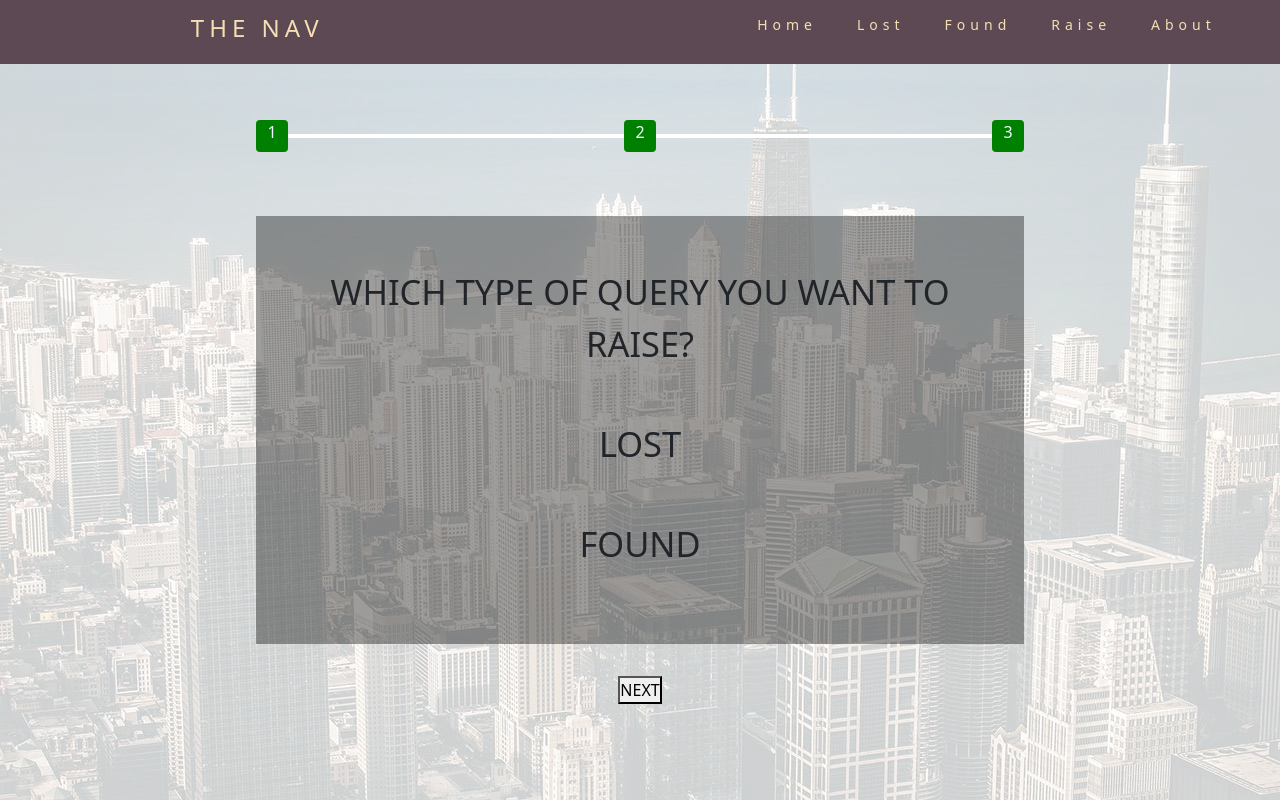
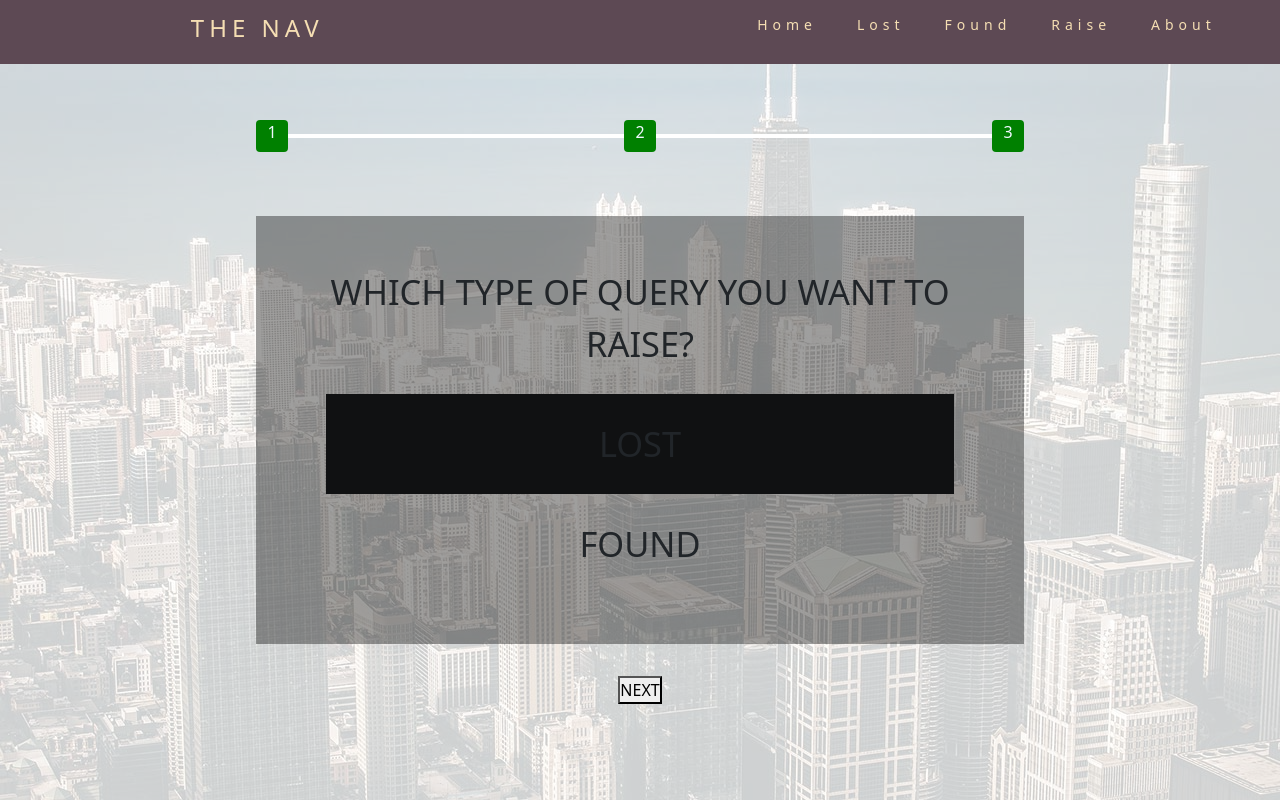
Before and after one commit to veer-daksh/lostandfound, a React (Create React App) app in the folder frontend/sample/: page /raise in a window 1280 px wide. Built offline with nearby package versions, Linux system fonts and the light colour scheme; the HTML template or start-up script is replaced by a standard one.

Commit message:
raise schema adjusted

```diff
--- a/frontend/sample/src/components/Raise.js
+++ b/frontend/sample/src/components/Raise.js
@@ -1,5 +1,4 @@
 import React from 'react';
-import APIService from './APIService';
 import UserService from '../services/UserService';
 
 export default function Raise() {
@@ -8,14 +7,10 @@ export default function Raise() {
     location: '',
     brand: '',
     color: '',
-    type: 'Found',
+    tag: 'Found',
     description: '',
   });
-  const [api,setApi]=React.useState({
-  firstName: 'test',
-  lastName: 'api',
-  emailId: 'post',
-  })
+  const [tags,setTags]=React.useState('Lost')
   const [counter, setCounter] = React.useState(1);
   const [form1, setForm1] = React.useState(true);
   const [form2, setForm2] = React.useState(false);
@@ -107,6 +102,23 @@ export default function Raise() {
   //   </React.Fragment>,
   // ]);
 
+
+  function handleLost()
+  {
+    setTags('Lost');
+    setDetail((prev)=>{
+      return {...prev, tag:tags }
+    })
+    console.log(detail);
+  }
+  function handleFound()
+  {
+    setTags('Found');
+    setDetail((prev) => {
+      return { ...prev, tag: tags };
+    });
+    console.log(detail);
+  }
   function handleChange(e) {
     const name = e.target.name;
     const val = e.target.value;
@@ -120,8 +132,7 @@ export default function Raise() {
     e.preventDefault();
     console.log("submit")
     console.log(detail);
-    console.log(api);
-    UserService.createUser(api);
+    UserService.createUser(detail);
   }
 
 
@@ -166,8 +177,8 @@ export default function Raise() {
                 <div className='form-question-1'>
                   WHICH TYPE OF QUERY YOU WANT TO RAISE?
                 </div>
-                <div className='form-lost-button'>LOST</div>
-                <div className='form-found-button'>FOUND</div>
+                <div className={`form-lost-button ${tags==='Lost'? 'select-tag' : ' ' }`} onClick={handleLost}>LOST</div>
+                <div className={`form-lost-button ${tags==='Found'? 'select-tag' : ' ' }`} onClick={handleFound}>FOUND</div>
               </React.Fragment>
             )}
             {form2 && (
--- a/frontend/sample/src/index.css
+++ b/frontend/sample/src/index.css
@@ -199,6 +199,9 @@ nav {
   text-align: center;
   padding: 3vh;
 }
+.select-tag{
+  background-color: #101112;
+}
 
 .form-found-button {
   font-size: 4.3vh;
```
